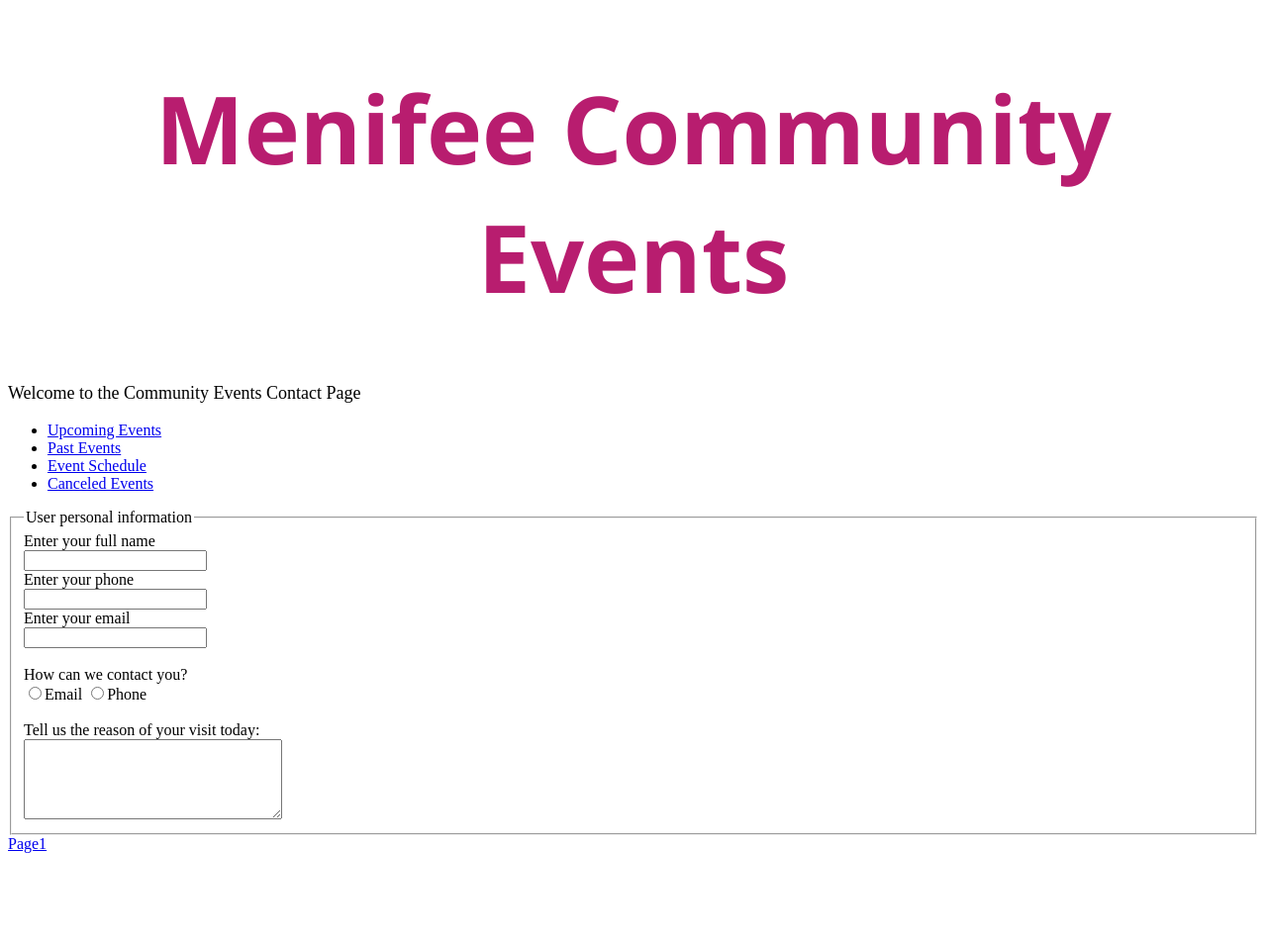
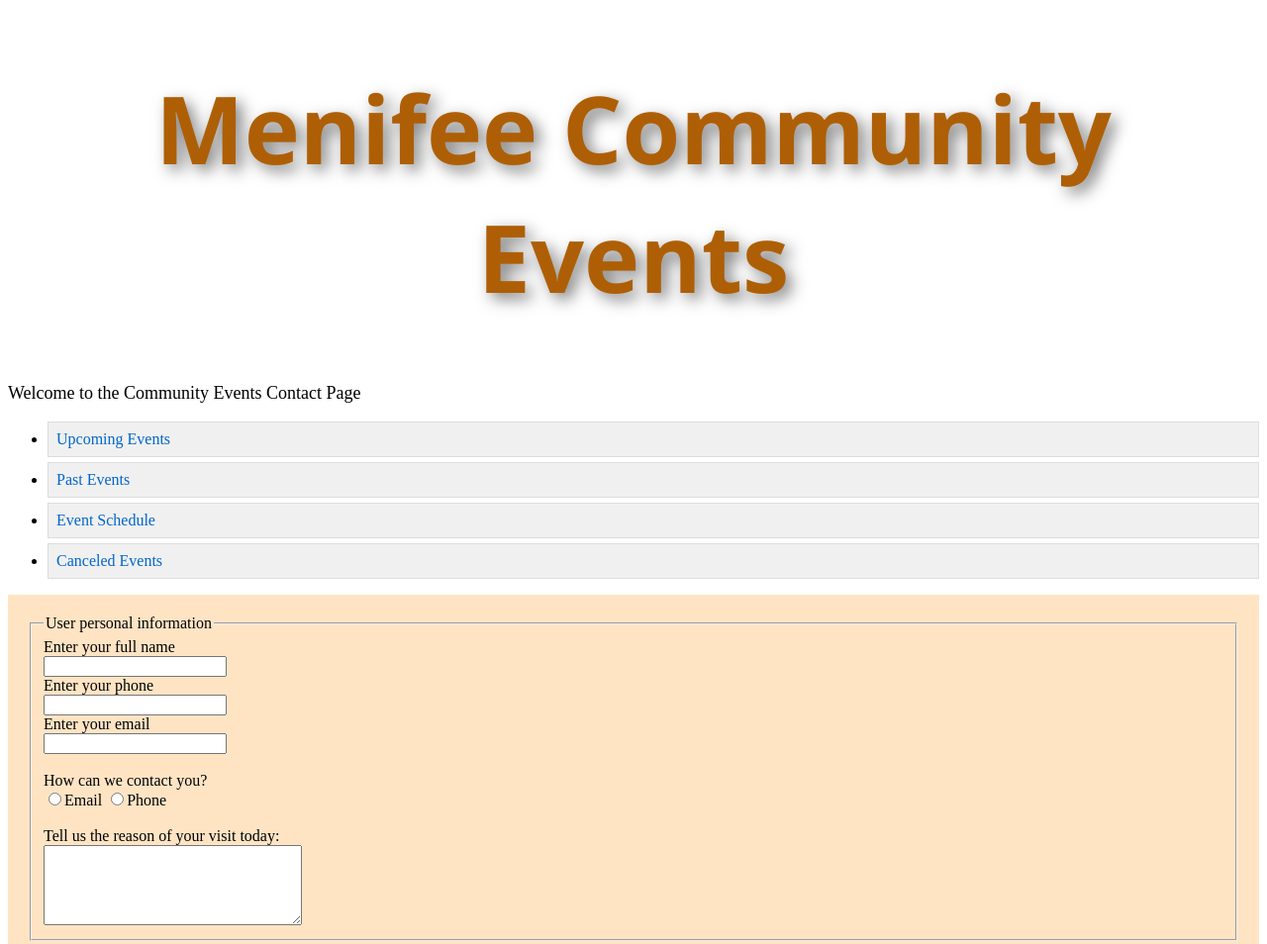
Before and after one commit to pittbyte/m1-assignment, a plain HTML site: page page3.html in a window 1280 px wide. Shown: the top 954 px of the page at 99% size. Before the commit the page ends 870 px from the top, so only its background shows below. Drawn offline with Linux system fonts and the light colour scheme.

Commit message:
added css ti table and heading

```diff
--- a/styles.css
+++ b/styles.css
@@ -1,9 +1,13 @@
 header h1 {
-    color:rgb(184, 29, 111);
+    color:#ae5f05;
     font-size: 95px;
     font-weight: bold;
     text-align: center;
     font-family:'Segoe UI', Tahoma, Geneva, Verdana, sans-serif
+
+}
+h1 {
+    text-shadow: 6px 6px 16px rgba(0,0,0,0.5);
 }
 
 p {font-size: large;
@@ -13,11 +17,15 @@ p {font-size: large;
 
 }
 li {
+    background-color: #f0f0f0;
+    border: 1px solid #ddd;
+    padding: 8px;
+    margin-bottom: 5px;
+}
+li:hover {
+    background-color: bisque;
+}
 
-}
-text link {
-
-}
 table {
     width: 80%;
     margin: auto;
@@ -35,3 +43,28 @@ table caption {
     font-size: 150;
     font-weight: bold;
 }
+form {
+    background-color:bisque;
+    padding: 20px;
+}
+
+a {
+    color: #0066cc;
+    text-decoration: none;
+}
+
+/* Visited link styles */
+a:visited {
+    color: #990099;
+}
+
+/* Hovered link styles */
+a:hover {
+    color: #ff9900;
+    text-decoration: underline;
+}
+
+/* Active link styles */
+a:active {
+    color: #ff0000;
+}
```
